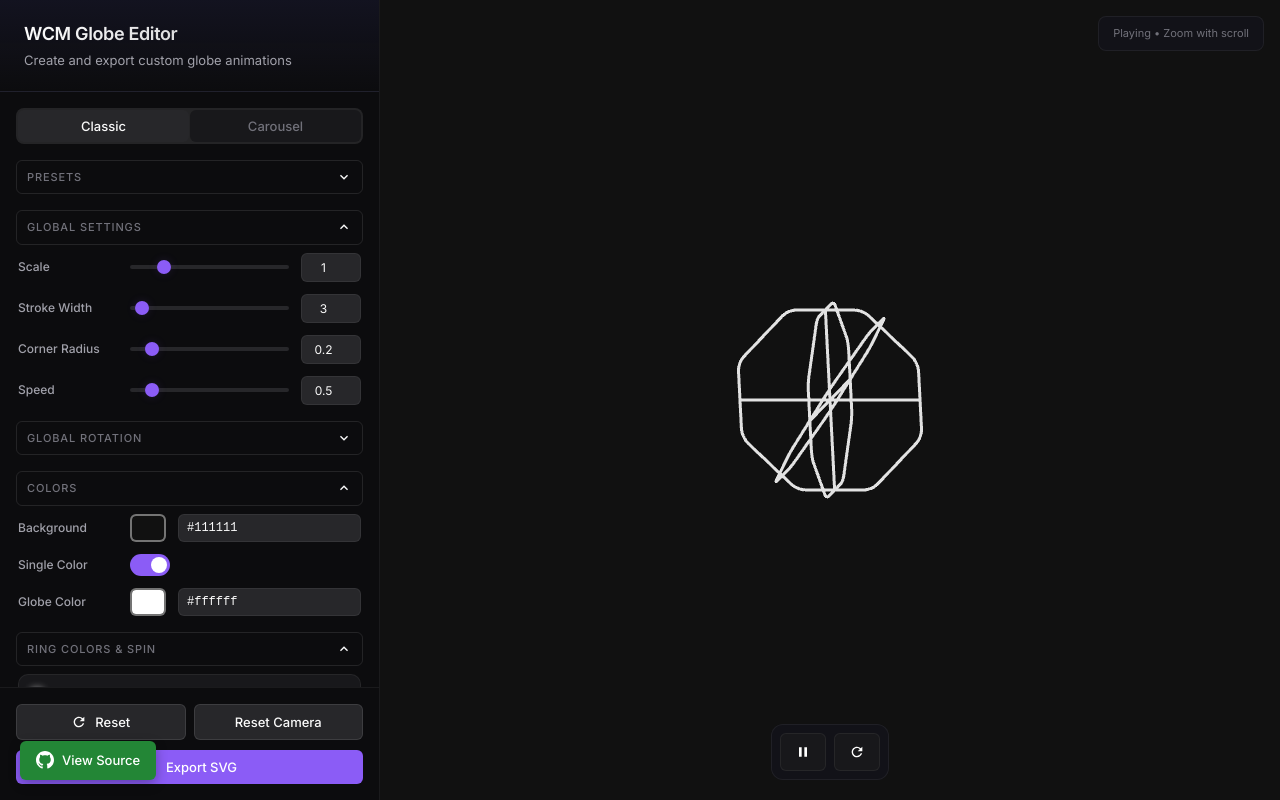
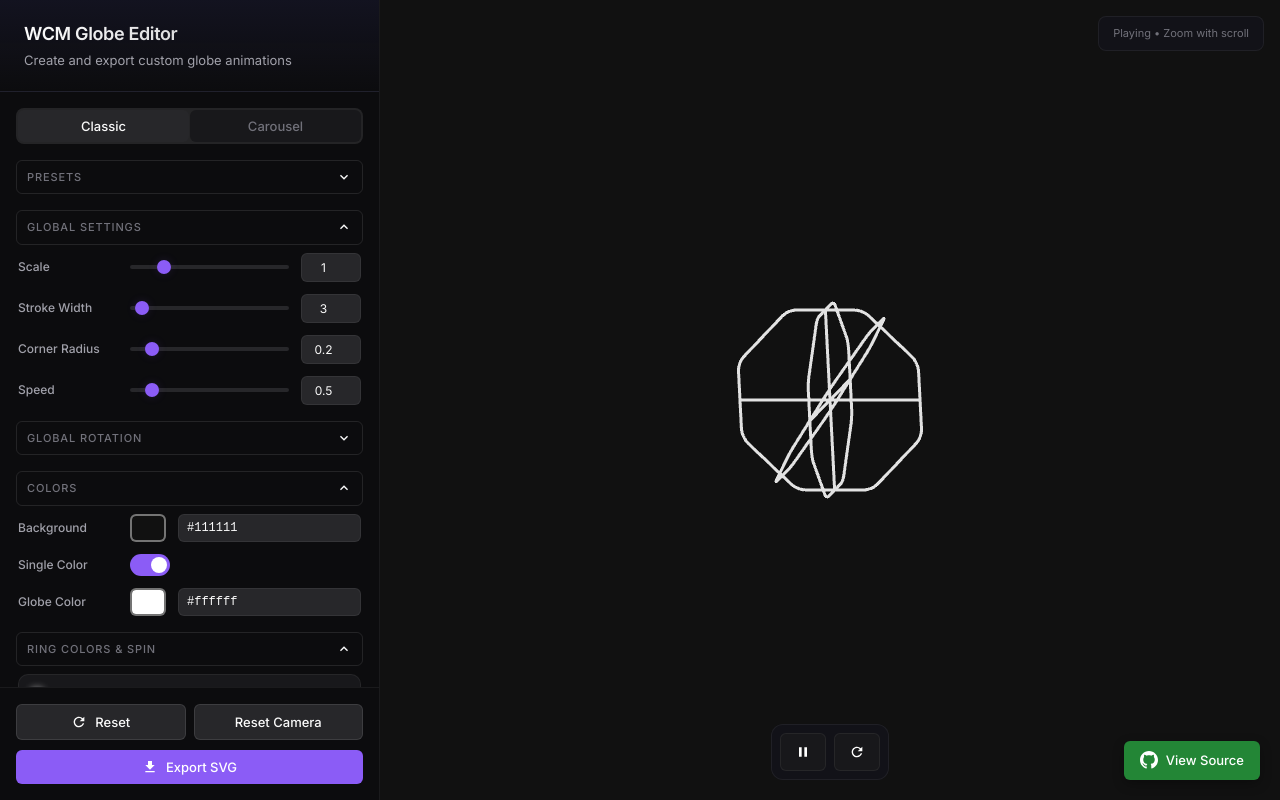
Before and after one commit to fieldsofland/wcm-globe-editor, a React (Vite) app: page / in a window 1280 px wide. Built offline with nearby package versions, Linux system fonts and the light colour scheme.

Commit message:
Move GitHub button to bottom right

```diff
--- a/src/App.css
+++ b/src/App.css
@@ -776,7 +776,7 @@
 .github-button {
     position: fixed;
     bottom: 20px;
-    left: 20px;
+    right: 20px;
     display: inline-flex;
     align-items: center;
     gap: 8px;
```
